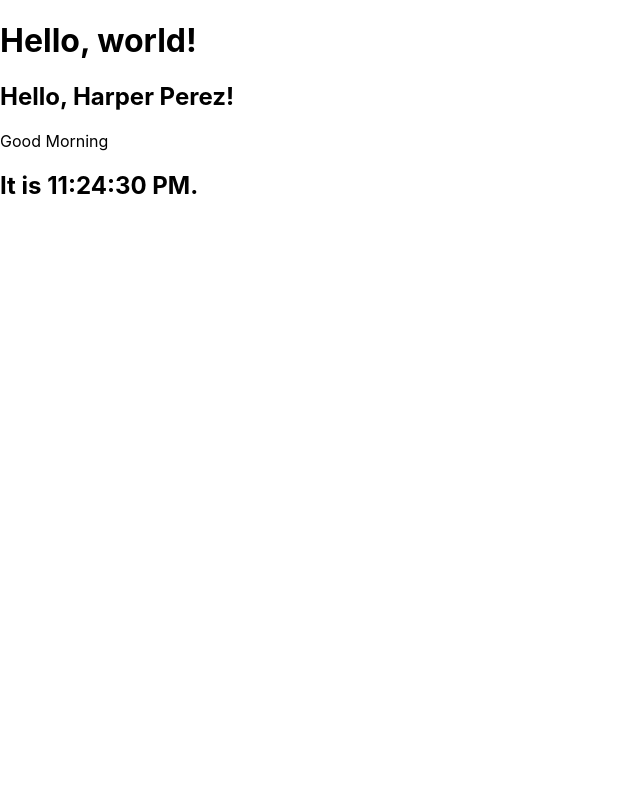
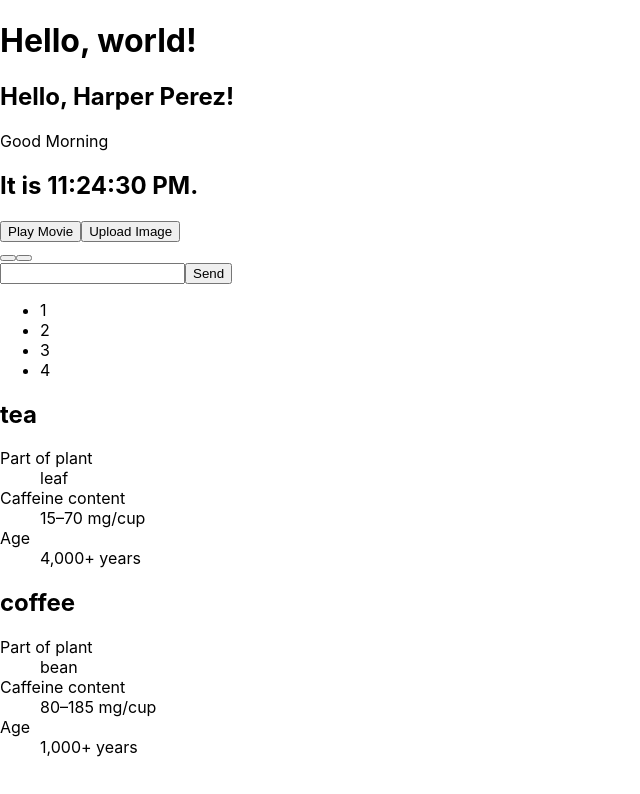
Before and after one commit to Namikachi/react, a React (Create React App) app: page / in a window 1280 px wide. Shown: the top 794 px of the page, without its empty margins (0-640 px from the left). Built offline with nearby package versions, Linux system fonts and the light colour scheme.

Commit message:
my fifth commit
- Conditional rendering
- Lists and keys

```diff
--- /dev/null
+++ b/src/ConditionalRendering.js
@@ -0,0 +1,38 @@
+const drinks = {
+  tea: {
+    part: 'leaf',
+    caffeine: '15–70 mg/cup',
+    age: '4,000+ years'
+  },
+  coffee: {
+    part: 'bean',
+    caffeine: '80–185 mg/cup',
+    age: '1,000+ years'
+  }
+};
+
+function Drink({ name }) {
+  const info = drinks[name];
+  return (
+    <section>
+      <h1>{name}</h1>
+      <dl>
+        <dt>Part of plant</dt>
+        <dd>{info.part}</dd>
+        <dt>Caffeine content</dt>
+        <dd>{info.caffeine}</dd>
+        <dt>Age</dt>
+        <dd>{info.age}</dd>
+      </dl>
+    </section>
+  );
+}
+
+export default function ConditionalRendering() {
+  return (
+    <div>
+      <Drink name="tea" />
+      <Drink name="coffee" />
+    </div>
+  );
+}
--- /dev/null
+++ b/src/ListsAndKeys.js
@@ -0,0 +1,40 @@
+// A “key” is a special string attribute you need to include when creating lists of elements.
+// Keys help React identify which items have changed, are added, or are removed.
+// The best way to pick a key is to use a string that uniquely identifies a list item among its siblings.
+// Most often you would use IDs from your data as keys
+// When you don’t have stable IDs for rendered items, you may use the item index as a key as a last resort
+// ※ We don’t recommend using indexes for keys if the order of items may change.
+
+// Keys serve as a hint to React but they don’t get passed to your components.
+// If you need the same value in your component, pass it explicitly as a prop with a different name:
+
+// You need to give each array item a key — a string or a number that uniquely identifies it among other items in that array:
+
+// A well-chosen key provides more information than the position within the array. Even if the position changes due to reordering, the key lets React identify the item throughout its lifetime.
+
+function ListItem(props) {
+  // Wrong! There is no need to specify the key here:
+  // <li key={value.toString()}>
+
+  // Correct! There is no need to specify the key here:
+  return <li>{props.value}</li>;
+}
+
+function ListsAndKeys(props) {
+  const numbers = props.numbers;
+  // A good rule of thumb is that elements inside the map() call need keys.
+  const listItems = numbers.map((number) =>
+    // Wrong! The key should have been specified here:
+    // <ListItem value={number} />
+
+    // Correct! Key should be specified inside the array.
+    <ListItem key={number.toString()} value={number} />
+  );
+  return (
+    <ul>
+      {listItems}
+    </ul>
+  );
+}
+
+export default ListsAndKeys
--- a/src/index.js
+++ b/src/index.js
@@ -6,16 +6,24 @@ import HelloWorld from './HelloWorld';
 import IntroducingJsx from './IntroducingJsx';
 import ComponentsAndProps from './ComponentsAndProps';
 import StateAndLifecycle from './StateAndLifecycle';
+import HandlingEvents from './HandlingEvents';
+import ListsAndKeys from './ListsAndKeys';
+import ConditionalRendering from './ConditionalRendering';
 import reportWebVitals from './reportWebVitals';
 
 // To render a React element, first pass the DOM element to ReactDOM.createRoot(), then pass the React element to root.render():
 const root = ReactDOM.createRoot(document.getElementById('root'));
+const numbers = [1,2,3,4];
+
 root.render(
   <>
     <HelloWorld />
     <div>{IntroducingJsx}</div>
     <ComponentsAndProps />
     <StateAndLifecycle />
+    <HandlingEvents />
+    <ListsAndKeys numbers={numbers} />
+    <ConditionalRendering />
   </>
   // <React.StrictMode>
   //   <App />
```
